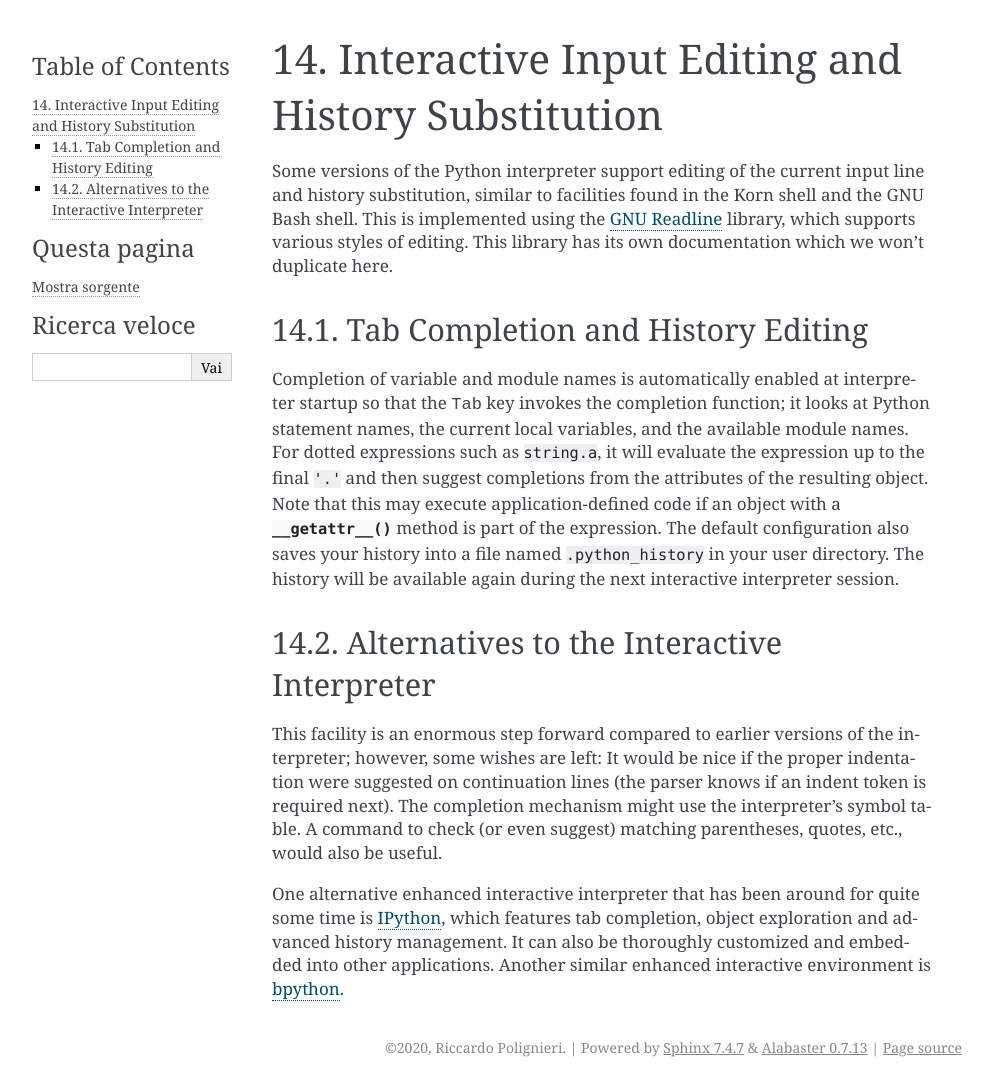
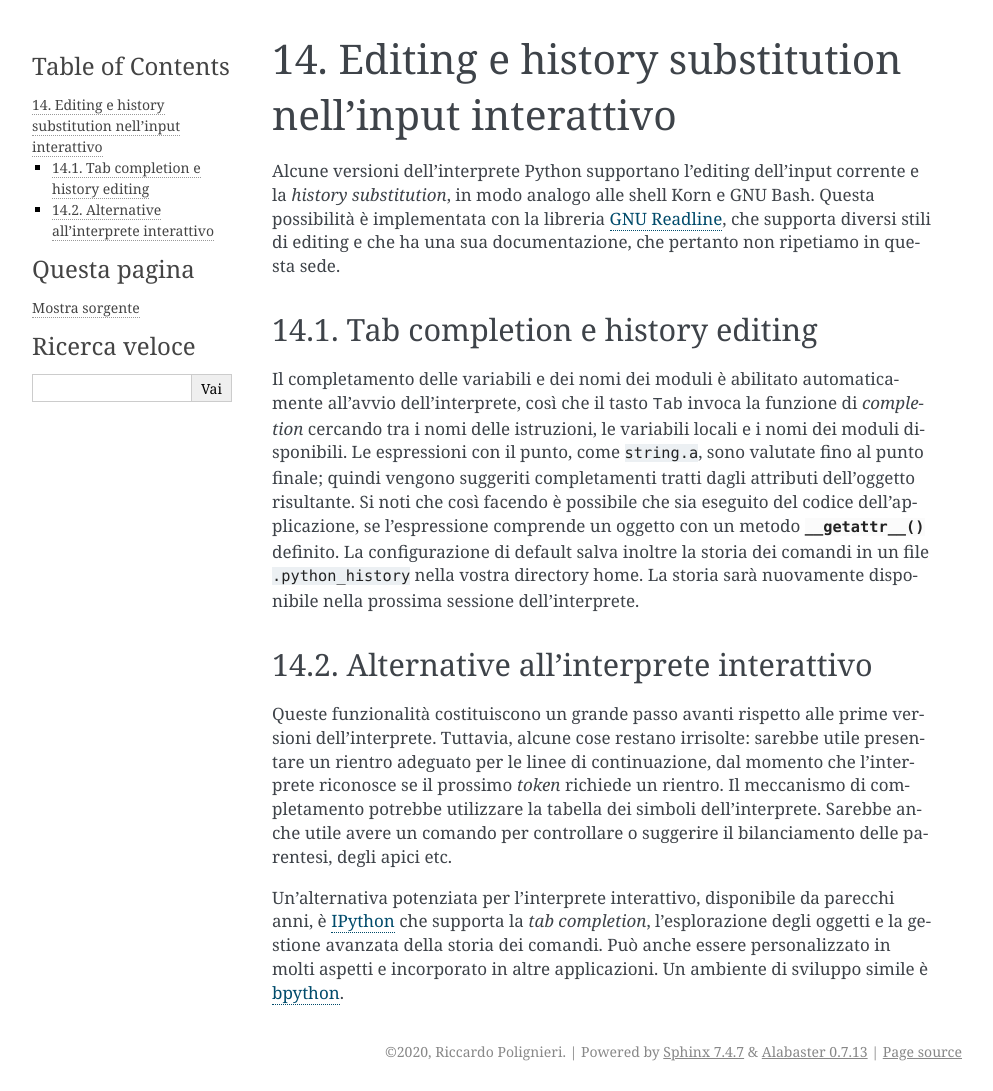
Before and after one commit to ricpol/pytutorial-it, a Sphinx documentation site: the page built from tutorial/source/interactive.rst, in a window 1280 px wide. Shown: the whole page, without its empty margins (148-1141 px from the left). Built offline with Sphinx 7.4.7, drawn with Linux system fonts in a browser that asks for light colours.

Commit message:
interactive

```diff
--- a/tutorial/source/interactive.rst
+++ b/tutorial/source/interactive.rst
@@ -1,53 +1,26 @@
 .. _tut-interacting:
 
-**************************************************
-Interactive Input Editing and History Substitution
-**************************************************
+*****************************************************
+Editing e history substitution nell'input interattivo
+*****************************************************
 
-Some versions of the Python interpreter support editing of the current input
-line and history substitution, similar to facilities found in the Korn shell and
-the GNU Bash shell.  This is implemented using the `GNU Readline`_ library,
-which supports various styles of editing.  This library has its own
-documentation which we won't duplicate here.
-
+Alcune versioni dell'interprete Python supportano l'editing dell'input corrente e la *history substitution*, in modo analogo alle shell Korn e GNU Bash. Questa possibilità è implementata con la libreria `GNU Readline`_, che supporta diversi stili di editing e che ha una sua documentazione, che pertanto non ripetiamo in questa sede.
 
 .. _tut-keybindings:
 
-Tab Completion and History Editing
-==================================
+Tab completion e history editing
+================================
 
-Completion of variable and module names is
-:ref:`automatically enabled <rlcompleter-config>` at interpreter startup so
-that the :kbd:`Tab` key invokes the completion function; it looks at
-Python statement names, the current local variables, and the available
-module names.  For dotted expressions such as ``string.a``, it will evaluate
-the expression up to the final ``'.'`` and then suggest completions from
-the attributes of the resulting object.  Note that this may execute
-application-defined code if an object with a :meth:`__getattr__` method
-is part of the expression.  The default configuration also saves your
-history into a file named :file:`.python_history` in your user directory.
-The history will be available again during the next interactive interpreter
-session.
-
+Il completamento delle variabili e dei nomi dei moduli è :ref:`abilitato automaticamente<rlcompleter-config>` all'avvio dell'interprete, così che il tasto :kbd:`Tab` invoca la funzione di *completion* cercando tra i nomi delle istruzioni, le variabili locali e i nomi dei moduli disponibili. Le espressioni con il punto, come ``string.a``, sono valutate fino al punto finale; quindi vengono suggeriti completamenti tratti dagli attributi dell'oggetto risultante. Si noti che così facendo è possibile che sia eseguito del codice dell'applicazione, se l'espressione comprende un oggetto con un metodo :meth:`__getattr__` definito. La configurazione di default salva inoltre la storia dei comandi in un file :file:`.python_history` nella vostra directory home. La storia sarà nuovamente disponibile nella prossima sessione dell'interprete.
 
 .. _tut-commentary:
 
-Alternatives to the Interactive Interpreter
-===========================================
+Alternative all'interprete interattivo
+======================================
 
-This facility is an enormous step forward compared to earlier versions of the
-interpreter; however, some wishes are left: It would be nice if the proper
-indentation were suggested on continuation lines (the parser knows if an indent
-token is required next).  The completion mechanism might use the interpreter's
-symbol table.  A command to check (or even suggest) matching parentheses,
-quotes, etc., would also be useful.
+Queste funzionalità costituiscono un grande passo avanti rispetto alle prime versioni dell'interprete. Tuttavia, alcune cose restano irrisolte: sarebbe utile presentare un rientro adeguato per le linee di continuazione, dal momento che l'interprete riconosce se il prossimo *token* richiede un rientro. Il meccanismo di completamento potrebbe utilizzare la tabella dei simboli dell'interprete. Sarebbe anche utile avere un comando per controllare o suggerire il bilanciamento delle parentesi, degli apici etc.
 
-One alternative enhanced interactive interpreter that has been around for quite
-some time is IPython_, which features tab completion, object exploration and
-advanced history management.  It can also be thoroughly customized and embedded
-into other applications.  Another similar enhanced interactive environment is
-bpython_.
-
+Un'alternativa potenziata per l'interprete interattivo, disponibile da parecchi anni, è IPython_ che supporta la *tab completion*, l'esplorazione degli oggetti e la gestione avanzata della storia dei comandi. Può anche essere personalizzato in molti aspetti e incorporato in altre applicazioni. Un ambiente di sviluppo simile è bpython_.
 
 .. _GNU Readline: https://tiswww.case.edu/php/chet/readline/rltop.html
 .. _IPython: https://ipython.org/
```
